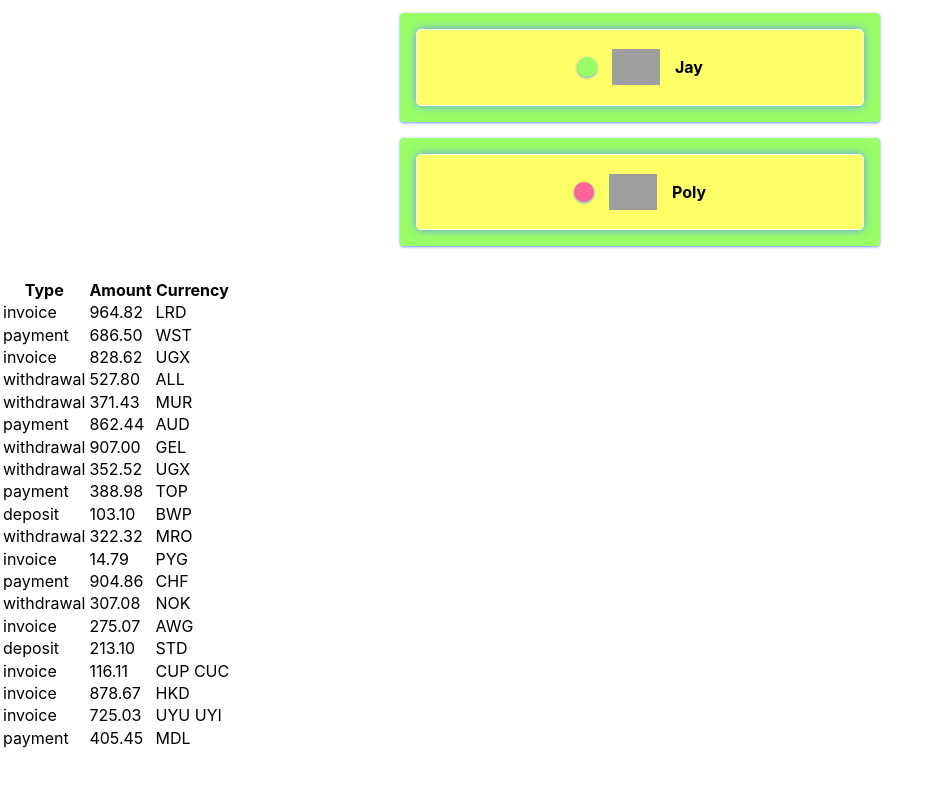
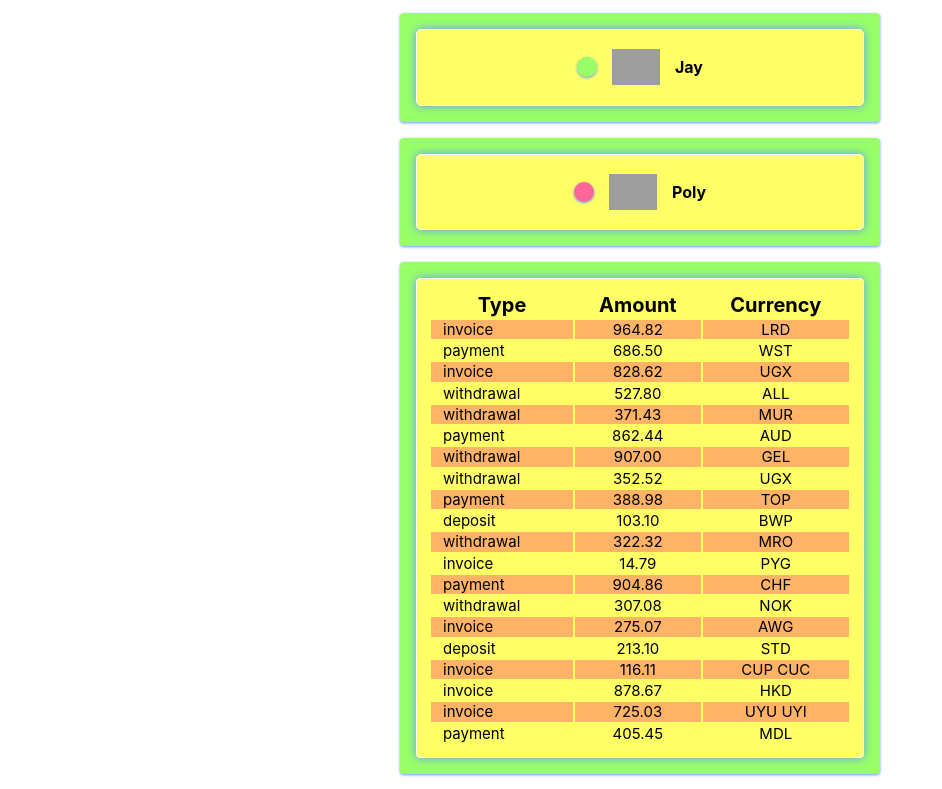
Before and after one commit to YuliaKhyzhuk/goit-react-hw-01-components, a React (Create React App) app: page / in a window 1280 px wide. Shown: the part 947-1736 px from the top of the page, without its empty margins (0-942 px from the left). Before the commit the page ends 1697 px from the top, so only its background shows below. Built offline with nearby package versions, Linux system fonts and the light colour scheme; grey boxes are pictures that could not be loaded.

Commit message:
TransactionsHistory styles added

```diff
--- a/src/components/FriendCard/FriendCard.styled.js
+++ b/src/components/FriendCard/FriendCard.styled.js
@@ -22,14 +22,17 @@ export const Container = styled.div`
   &:hover {
     box-shadow: 0 7px 14px rgba(0, 0, 0, 0.25), 0 5px 5px rgba(0, 0, 0, 0.22);
   }
-
+  cursor: pointer;
 `;
 
 export const Status = styled.span`
   width: 20px;
   height: 20px;
   background-color: ${props => {
-    return props.isOnline ? props.theme.colors.backgroundGreen : props.theme.colors.primaryAccent}};
+    return props.isOnline
+      ? props.theme.colors.backgroundGreen
+      : props.theme.colors.primaryAccent;
+  }};
   border-radius: ${props => props.theme.borderRadius.circle};
   box-shadow: ${props => {
     return ` 0 1px 3px ${props.theme.colors.secondaryAccent}`;
--- a/src/components/FriendList/FriendList.styled.js
+++ b/src/components/FriendList/FriendList.styled.js
@@ -21,7 +21,7 @@ export const List = styled.ul`
 
 export const ListItem = styled.li`
   padding: 16px;
-  margin-bottom: 16px;
+
   // width: 100%;
   width: 320px;
 
@@ -42,4 +42,8 @@ export const ListItem = styled.li`
   @media (min-width: 1280px) {
     width: 480px;
   }
+
+  &:not(:last-child) {
+    margin-bottom: 16px;
+  }
 `;
--- a/src/components/GloblStyle.js
+++ b/src/components/GloblStyle.js
@@ -4,6 +4,7 @@ import 'modern-normalize';
 export const GlobalStyle = createGlobalStyle`
 body {
   padding-top: 15px;
+  padding-bottom: 15px;
     margin: 0;
     font-family: -apple-system, BlinkMacSystemFont, 'Segoe UI', 'Roboto', 'Oxygen',
       'Ubuntu', 'Cantarell', 'Fira Sans', 'Droid Sans', 'Helvetica Neue',
--- a/src/components/ProfileCard/ProfileCard.styled.js
+++ b/src/components/ProfileCard/ProfileCard.styled.js
@@ -52,6 +52,7 @@ export const Avatar = styled.img`
   &:hover {
     box-shadow: 0 7px 14px rgba(0, 0, 0, 0.25), 0 5px 5px rgba(0, 0, 0, 0.22);
   }
+  cursor: pointer;
 `;
 
 export const Name = styled.span`
--- a/src/components/TransactionHistory/TransactionHistory.jsx
+++ b/src/components/TransactionHistory/TransactionHistory.jsx
@@ -1,27 +1,28 @@
 import PropTypes from 'prop-types';
+import { TransactionsContainer, TransactionsTable, TableHead, TableBody, TableRow, TransactionType, TransactionAmount, TransactionCurrency } from './TransactionHistory.styled';
 
 export const Transactions = ({ items }) => {
   return (
-    <div>
-      <table className="transaction-history">
-        <thead>
+    <TransactionsContainer>
+      <TransactionsTable>
+        <TableHead>
           <tr>
             <th>Type</th>
             <th>Amount</th>
             <th>Currency</th>
           </tr>
-        </thead>
-        <tbody>
+        </TableHead>
+        <TableBody>
           {items.map(({ id, type, amount, currency }) => (
-            <tr key={id}>
-              <td>{type}</td>
-              <td>{amount}</td>
-              <td>{currency}</td>
-            </tr>
+            <TableRow key={id}>
+              <TransactionType>{type}</TransactionType>
+              <TransactionAmount>{amount}</TransactionAmount>
+              <TransactionCurrency>{currency}</TransactionCurrency>
+            </TableRow>
           ))}
-        </tbody>
-      </table>
-    </div>
+        </TableBody>
+      </TransactionsTable>
+    </TransactionsContainer>
   );
 };
 
--- /dev/null
+++ b/src/components/TransactionHistory/TransactionHistory.styled.js
@@ -0,0 +1,62 @@
+import styled from 'styled-components';
+
+export const TransactionsContainer = styled.div`
+  margin-left: auto;
+  margin-right: auto;
+  padding: 16px;
+  width: 320px;
+
+  border-radius: ${props => props.theme.borderRadius.sm};
+  background-color: ${props => props.theme.colors.backgroundGreen};
+
+  box-shadow: ${props => {
+    return ` 0 1px 3px ${props.theme.colors.secondaryAccent}`;
+  }};
+
+  transition: ${props => props.theme.transition};
+  &:hover {
+    box-shadow: 0 14px 28px rgba(0, 0, 0, 0.25), 0 10px 10px rgba(0, 0, 0, 0.22);
+  }
+  @media (min-width: 768px) {
+    width: 360px;
+  }
+  @media (min-width: 1280px) {
+    width: 480px;
+  }
+`;
+
+export const TransactionsTable = styled.table`
+  padding: 12px;
+
+  width: 100%;
+  background-color: ${props => props.theme.colors.backgroundYellow};
+  box-shadow: 0px 0px 10px 0px ${props => props.theme.colors.secondaryAccent};
+  border: 1px solid ${props => props.theme.colors.secondary};
+  border-radius: ${props => props.theme.borderRadius.sm};
+`;
+
+export const TableHead = styled.thead`
+  font-size: 20px;
+`;
+
+export const TableBody = styled.tbody`
+  font-size: 15px;
+`;
+
+export const TableRow = styled.tr`
+  &:nth-child(odd) {
+    background-color: ${props => props.theme.colors.backgroundOrange};
+  }
+`;
+
+export const TransactionType = styled.td`
+  padding-left: 12px;
+`;
+
+export const TransactionAmount = styled.td`
+  text-align: center;
+`;
+
+export const TransactionCurrency = styled.td`
+  text-align: center;
+`;
```
